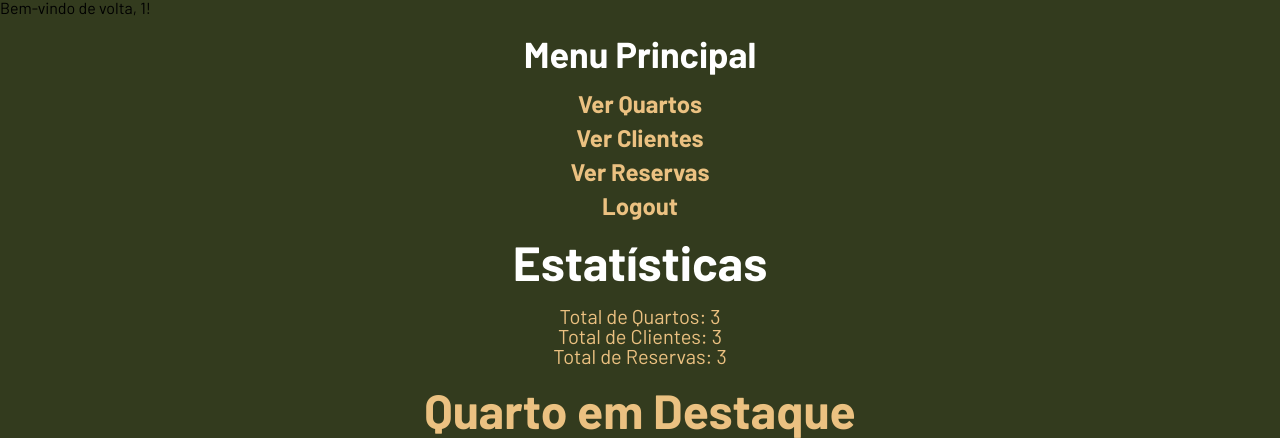
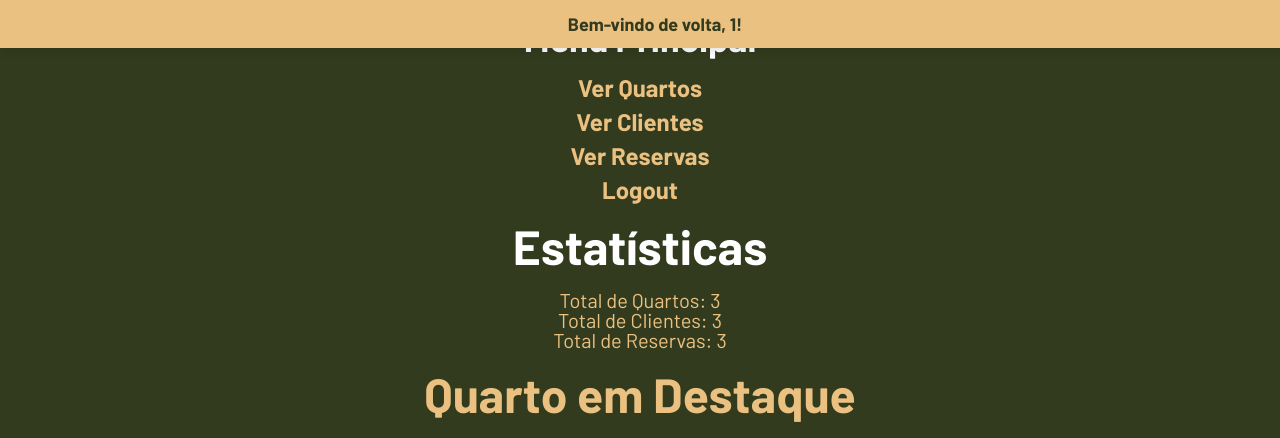
Before and after one commit to phbrugnolo/hotelPHP, a PHP site: page / in a window 1280 px wide. Shown: the top 438 px of the page. Run offline with PHP 8.4, Linux system fonts and the light colour scheme; the visitor is signed in with stand-in values (Sample User, id 1); data comes from the database, SQL or seed files in the repository.

Commit message:
estilização do cokiee

```diff
--- a/css/index.css
+++ b/css/index.css
@@ -266,3 +266,29 @@ ul li a:hover {
     max-width: 400px;
     text-align: center;
 }
+
+.cookie-message {
+    background-color: #EBC181;
+    color: #333B1E;
+    text-align: center;
+    padding: 15px;
+    font-size: 18px;
+    font-weight: bold;
+    position: fixed;
+    width: 100%;
+    top: 0;
+    left: 0;
+    z-index: 1000;
+    box-shadow: 0 4px 8px rgba(0, 0, 0, 0.1);
+}
+
+.cookie-message a {
+    color: #333B1E;
+    text-decoration: underline;
+    margin-left: 10px;
+}
+
+.cookie-message a:hover {
+    color: #FFF;
+    text-decoration: none;
+}
--- a/src/index.php
+++ b/src/index.php
@@ -6,15 +6,19 @@ require_once 'controllers/ClienteController.php';
 require_once 'controllers/ReservaController.php';
 require_once 'DAL/Database.php';
 
+// Verifica se o usuário está logado
 if (!isset($_SESSION['admin'])) {
     header('Location: /src/views/auth/login.php');
     exit();
 }
 
-if (isset($_COOKIE['username'])) {
-    echo "Bem-vindo de volta, " . htmlspecialchars($_COOKIE['username']) . "!";
-} else {
-    echo "Bem-vindo, visitante!";
+// Função para verificar e exibir o cookie
+function verificarCookie() {
+    if (isset($_COOKIE['username'])) {
+        echo '<div class="cookie-message">Bem-vindo de volta, ' . htmlspecialchars($_COOKIE['username']) . '!</div>';
+    } else {
+        echo '<div class="cookie-message">Bem-vindo, visitante! <a href="/src/views/auth/login.php">Faça login</a></div>';
+    }
 }
 
 $controller = isset($_GET['controller']) ? $_GET['controller'] : null;
@@ -48,6 +52,7 @@ $quartoAleatorio = $pdo->query("SELECT * FROM quartos ORDER BY RAND() LIMIT 1")-
     <title>Serenatto</title>
 </head>
 <body>
+    <?php verificarCookie(); ?> <!-- Adiciona a mensagem de cookie aqui -->
     <main>
         <?php if (!$controller): ?>
             <h1 class="titulo-menu-principal">Menu Principal</h1>
```
